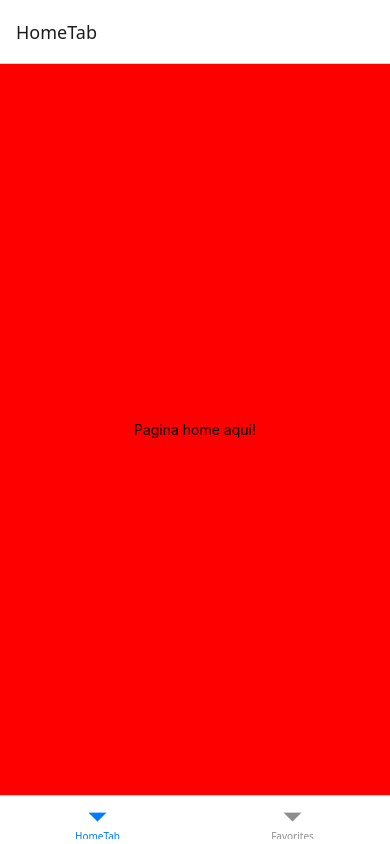
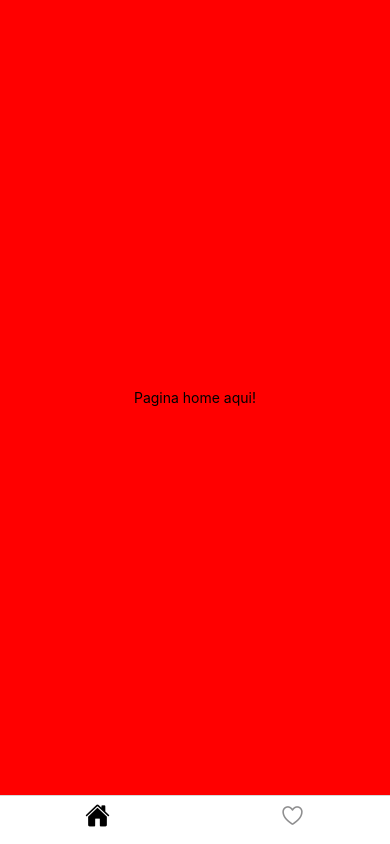
Before and after one commit to lm-fp/RN_Receitas, a React Native app: screen / in a window 390 px wide. Built offline with nearby package versions, Linux system fonts and the light colour scheme.

Commit message:
chore: update bottom bar

```diff
--- a/src/routes/index.js
+++ b/src/routes/index.js
@@ -3,14 +3,47 @@
 import Home from "../pages/home";
 import Favorites from "../pages/favorites";
 
+import { Ionicons } from "@expo/vector-icons";
 
 const Tab = createBottomTabNavigator();
 
 export function Routes() {
   return (
-    <Tab.Navigator>
-      <Tab.Screen name="HomeTab" component={Home} />
-      <Tab.Screen name="Favorites" component={Favorites} />
+    <Tab.Navigator
+      screenOptions={{
+        headerShown: false, //top nao aparece
+        tabBarHideOnKeyboard: true, //esconde quando teclado aparece
+        tabBarShowLabel: false, //esconde txt do tabBar e deixa so o icon
+        tabBarActiveTintColor: "#121212", //cor do icone ativo
+        tabBarStyle: {
+          backgroundColor: "#fff", //cor de fundo do tabBar
+        },
+      }}
+    >
+      <Tab.Screen
+        name="Home"
+        component={Home}
+        options={{
+          tabBarIcon: ({ color, size, focused }) => {
+            if (focused) {
+              return <Ionicons name="home" color="#000" size={size} />;
+            }
+            return <Ionicons name="home-outline" color={color} size={size} />;
+          },
+        }}
+      />
+      <Tab.Screen
+        name="Favorites"
+        component={Favorites}
+        options={{
+          tabBarIcon: ({ color, size, focused }) => {
+            if (focused) {
+              return <Ionicons name="heart" color="#ff4141" size={size} />;
+            }
+            return <Ionicons name="heart-outline" color={color} size={size} />;
+          },
+        }}
+      />
     </Tab.Navigator>
-  )
+  );
 }
```
